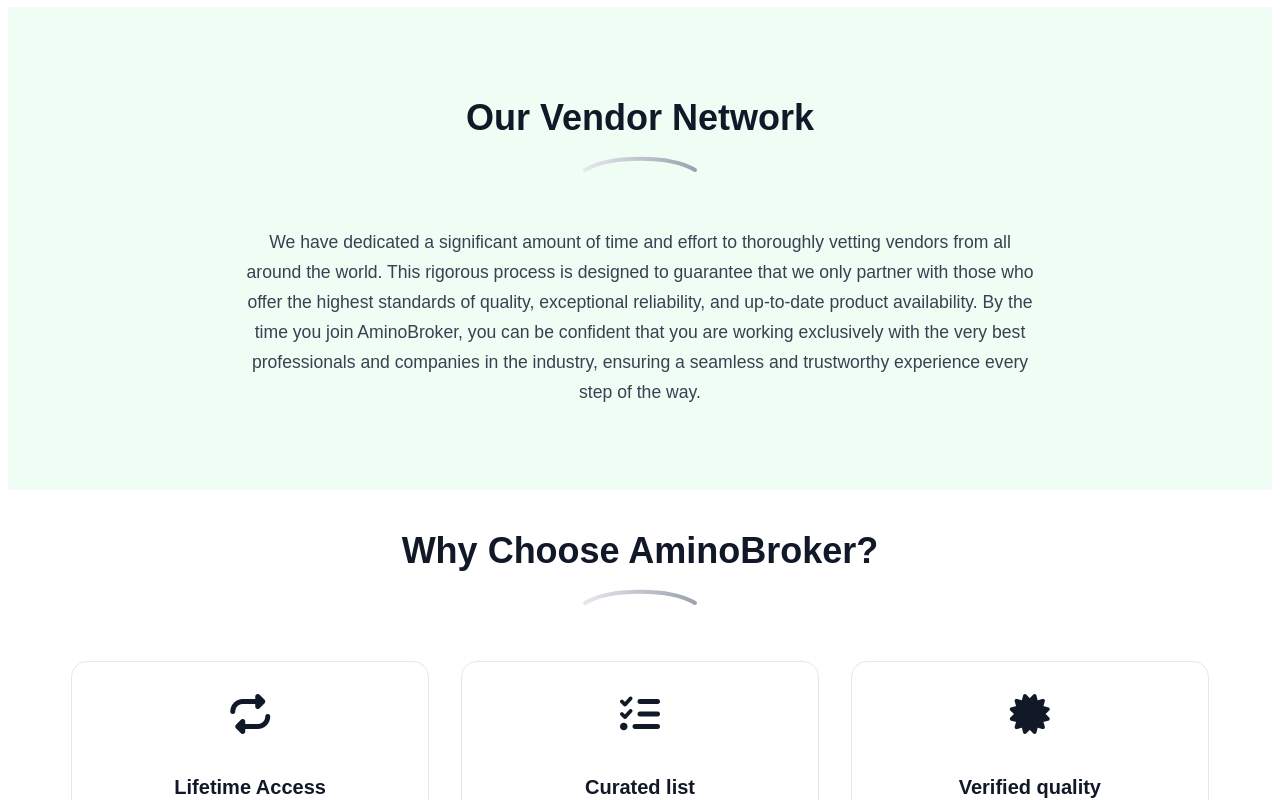
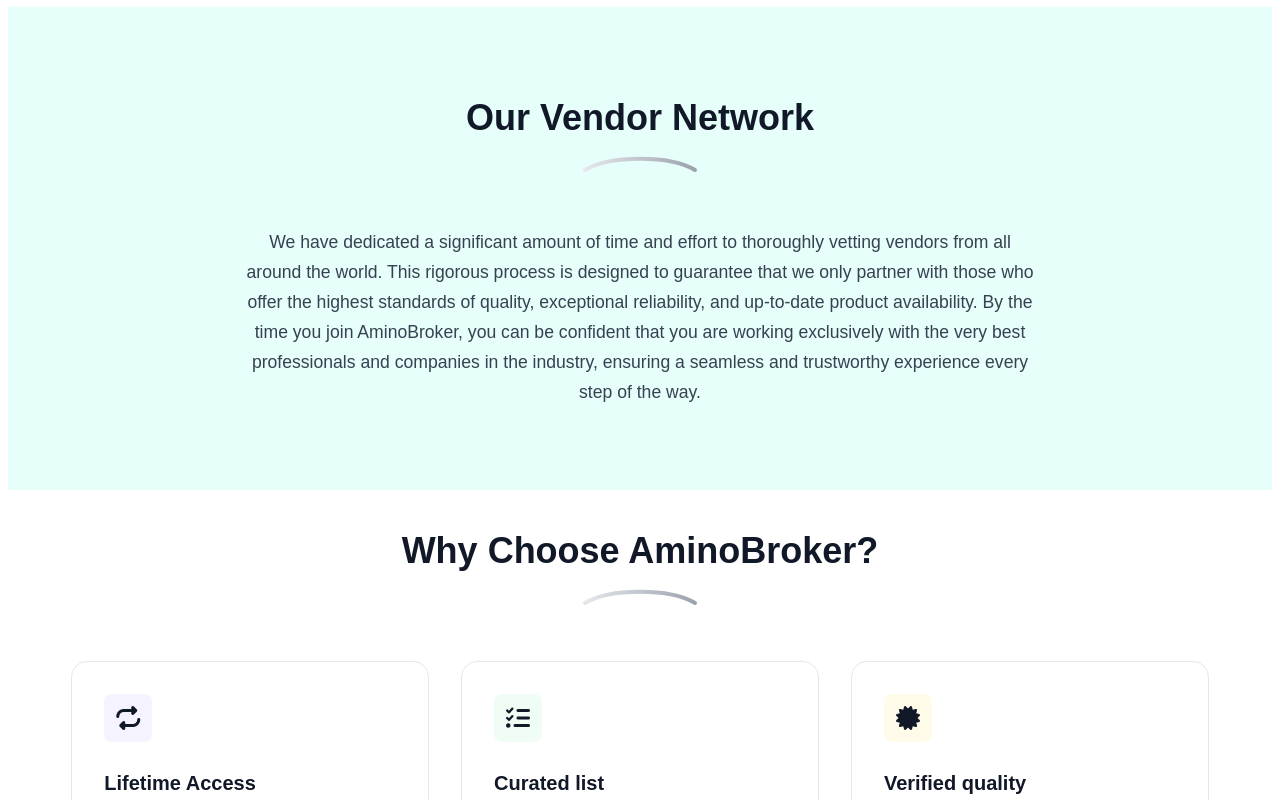
Before and after one commit to fortizjr1/aminobroker, a plain HTML site: page index.html in a window 1280 px wide. Shown: the part 2000-2800 px from the top of the page. Drawn offline with Linux system fonts and the light colour scheme; a web font is replaced by a local one.

Commit message:
feat: update styles and add icon backgrounds

```diff
--- a/index.html
+++ b/index.html
@@ -98,32 +98,32 @@
             <h2>Why Choose AminoBroker?</h2>
             <div class="benefits-grid">
                 <div class="benefit-card">
-                    <i class="fa-solid fa-repeat"></i>
+                    <div class="icon-background"><i class="fa-solid fa-repeat"></i></div>
                     <h3>Lifetime Access</h3>
                     <p>for a one-time fee of $199</p>
                 </div>
                 <div class="benefit-card">
-                    <i class="fa-solid fa-list-check"></i>
+                    <div class="icon-background"><i class="fa-solid fa-list-check"></i></div>
                     <h3>Curated list</h3>
                     <p>of top-tier, vetted wholesale peptide suppliers</p>
                 </div>
                 <div class="benefit-card">
-                    <i class="fa-solid fa-certificate"></i>
+                    <div class="icon-background"><i class="fa-solid fa-certificate"></i></div>
                     <h3>Verified quality</h3>
                     <p>with Certificate of Analysis (COA) for every batch</p>
                 </div>
                 <div class="benefit-card">
-                    <i class="fa-solid fa-tags"></i>
+                    <div class="icon-background"><i class="fa-solid fa-tags"></i></div>
                     <h3>Exclusive wholesale pricing</h3>
                     <p>you can’t find elsewhere</p>
                 </div>
                 <div class="benefit-card">
-                    <i class="fa-solid fa-bullhorn"></i>
+                    <div class="icon-background"><i class="fa-solid fa-bullhorn"></i></div>
                     <h3>Regular updates</h3>
                     <p>to keep you informed about the latest vendor offerings</p>
                 </div>
                 <div class="benefit-card">
-                    <i class="fa-solid fa-book-open"></i>
+                    <div class="icon-background"><i class="fa-solid fa-book-open"></i></div>
                     <h3>Valuable Resources</h3>
                     <p>Get a peptide cheat sheet and BAC water reconstitution guide.</p>
                 </div>
--- a/style.css
+++ b/style.css
@@ -3,18 +3,20 @@
     --text-color: #374151;
     --heading-color: #111827;
     --border-color: #e5e7eb;
-    --footer-bg: #111827;
-    --button-bg: #1f2937;
+    --footer-bg: #0f172a;
+    --button-bg: #000000;
     --button-text: #ffffff;
     --white: #fff;
     --shadow: 0 4px 6px -1px rgba(0, 0, 0, 0.1), 0 2px 4px -1px rgba(0, 0, 0, 0.06);
     --section-background-alt: #f9fafb;
-    --accent-green: #f0fdf4;
-    --accent-yellow: #fde047;
-    --accent-pink: #f9a8d4;
-    --accent-blue: #eff6ff;
-    --accent-purple: #c084fc;
-    --accent-teal: #f0fdfa;
+    --brand-green: #e6fffa;
+    --accent-1: #f5f3ff; /* Light Purple */
+    --accent-2: #f0fdf4; /* Light Green */
+    --accent-3: #fefce8; /* Light Yellow */
+    --accent-4: #fce7f3; /* Light Pink */
+    --accent-5: #e0f2fe; /* Light Blue */
+    --accent-6: #ecfeff; /* Light Teal/Cyan */
+    --brand-gradient: linear-gradient(90deg, var(--accent-3) 0%, var(--accent-6) 100%);
 }
 
 body {
@@ -112,7 +114,7 @@
 .hero h1 { font-size: 3.5rem; }
 .hero p { font-size: 1.125rem; margin-bottom: 2rem; }
 .cta-button {
-    background: linear-gradient(45deg, #2d3748, #1a202c);
+    background: var(--button-bg);
     color: var(--button-text);
     padding: 0.85rem 2.25rem;
     border-radius: 8px;
@@ -170,7 +172,7 @@
 }
 
 #vendors {
-    background-color: var(--section-background-green);
+    background-color: var(--brand-green);
 }
 
 .about-peptides-content {
@@ -202,7 +204,7 @@
     padding: 2rem;
     border: 1px solid var(--border-color);
     border-radius: 16px;
-    text-align: center;
+    text-align: left;
     transition: transform 0.3s ease, box-shadow 0.3s ease;
 }
 
@@ -213,7 +215,7 @@
 
 /* Vendors Section */
 #vendors {
-    background-color: var(--accent-green);
+    background-color: var(--brand-green);
 }
 
 /* How It Works Section */
@@ -238,9 +240,9 @@
     box-shadow: 0 20px 25px -5px rgba(0, 0, 0, 0.1), 0 10px 10px -5px rgba(0, 0, 0, 0.04);
 }
 
-.how-it-works-card:nth-of-type(1) .number-circle { background-color: var(--accent-yellow); }
-.how-it-works-card:nth-of-type(2) .number-circle { background-color: var(--accent-pink); }
-.how-it-works-card:nth-of-type(3) .number-circle { background-color: var(--accent-purple); }
+.how-it-works-card:nth-of-type(1) .number-circle { background-color: var(--accent-1); }
+.how-it-works-card:nth-of-type(2) .number-circle { background-color: var(--accent-2); }
+.how-it-works-card:nth-of-type(3) .number-circle { background-color: var(--accent-3); }
 
 .number-circle {
     width: 50px;
@@ -310,10 +312,26 @@
     margin-top: 1.5rem;
 }
 
+.icon-background {
+    width: 48px;
+    height: 48px;
+    border-radius: 8px;
+    display: flex;
+    align-items: center;
+    justify-content: center;
+    margin-bottom: 1.5rem;
+}
+
+.benefit-card:nth-of-type(1) .icon-background { background-color: var(--accent-1); }
+.benefit-card:nth-of-type(2) .icon-background { background-color: var(--accent-2); }
+.benefit-card:nth-of-type(3) .icon-background { background-color: var(--accent-3); }
+.benefit-card:nth-of-type(4) .icon-background { background-color: var(--accent-4); }
+.benefit-card:nth-of-type(5) .icon-background { background-color: var(--accent-5); }
+.benefit-card:nth-of-type(6) .icon-background { background-color: var(--accent-6); }
+
 .benefit-card i {
-    font-size: 2.5rem;
+    font-size: 1.5rem;
     color: var(--heading-color);
-    margin-bottom: 1rem;
 }
 
 .benefit-card h3 {
@@ -433,7 +451,7 @@
 #online-sellers {
     padding: 50px 0;
     text-align: center;
-    background: linear-gradient(90deg, var(--accent-yellow) 0%, var(--accent-pink) 100%);
+    background: var(--brand-gradient);
 }
 
 #online-sellers .container {
```
